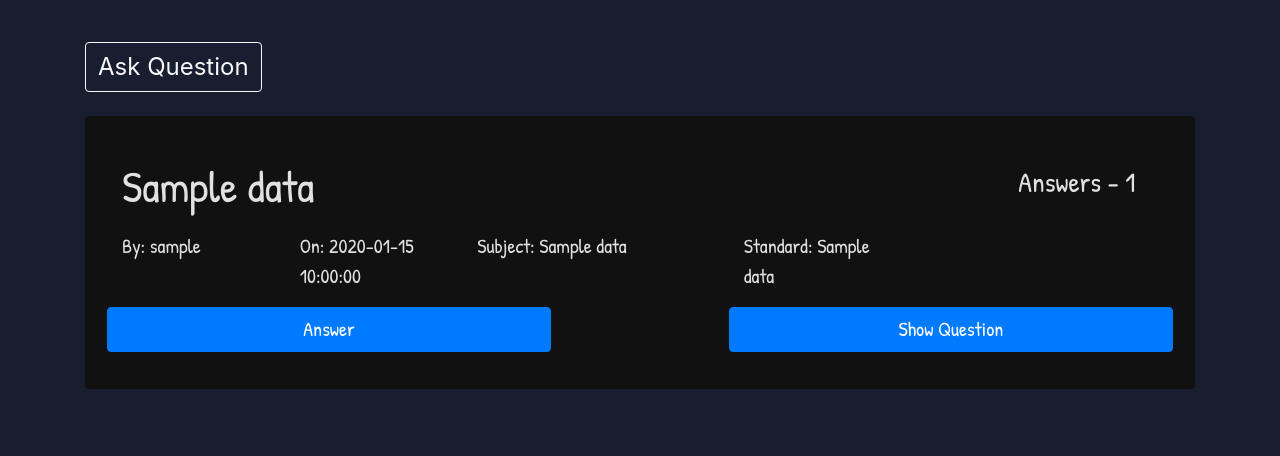
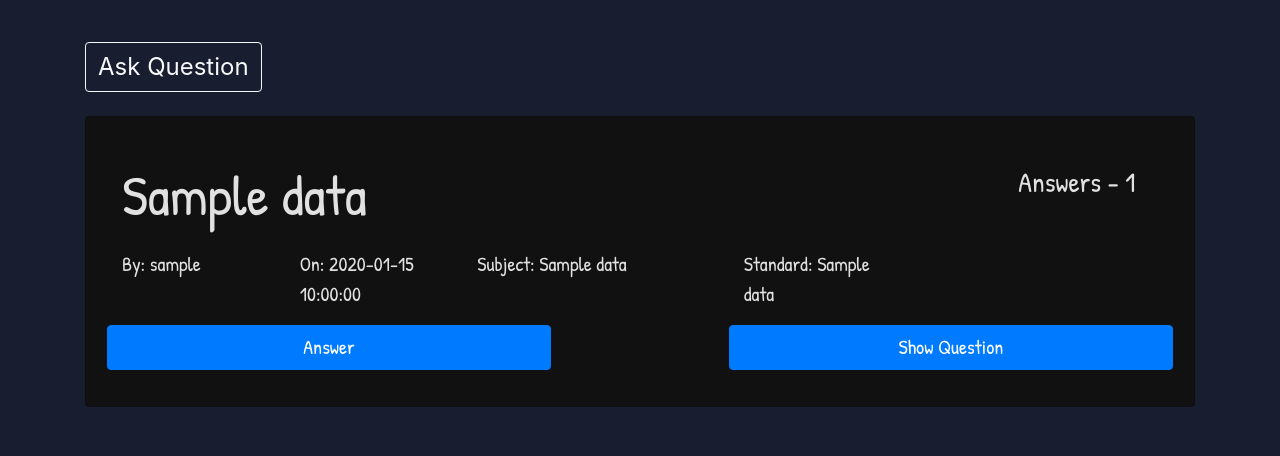
Before and after one commit to frost-head/The-Last-Night-Reads, a Python web app: template templates/questions.html in a window 1280 px wide. Shown: the part 344-800 px from the top of the page. Run offline with Jinja, Linux system fonts and the light colour scheme; the template is opened without the code that fills it: most values are stand-ins (such as "Sample title", 1, 10 or a date in 2020); some libraries are stand-ins or nearby versions.

Commit message:
minor design tweaks

```diff
--- a/main.py
+++ b/main.py
@@ -7,6 +7,7 @@ import os
 
 # CONFIG
 app = Flask(__name__)
+
 app.config['MYSQL_HOST'] = 'localhost'
 app.config['MYSQL_USER'] = 'root'
 app.config['MYSQL_PASSWORD'] = 'TonyStark@439751'
@@ -174,6 +175,7 @@ def askQuestion():
             mysql.connection.commit()
             cur.close()
             flash("successfully asked",'success')
+            return redirect(url_for('showQuestions'))
     else:
         flash("Please login before asking question.",'danger')
         return redirect('/profile')
@@ -253,4 +255,4 @@ def question(Qid):
 
 
 if __name__ == "__main__":
-    app.run(debug=True)
+    app.run(debug=True,host= '0.0.0.0')
--- a/templates/includes/Question.html
+++ b/templates/includes/Question.html
@@ -58,11 +58,11 @@ a_data - answer data
         font-family: "Patrick Hand";
     }
     .card-sub-title{
-        font-size: 4vmin;
+        font-size: 5.5vmin;
     }
 
     .card-title{
-        font-size: 5.5vmin;
+        font-size: 7.5vmin;
     }
     .User-date{
         font-size: 2.5vmin;
--- a/templates/questions.html
+++ b/templates/questions.html
@@ -42,7 +42,9 @@
                     <div class="row">
                         <a class="btn btn-primary User-date col-md-5" style="width: 99%; padding: 0.5vmax;" href={{url_for('answer', Qid = data['Qid'])}}>Answer</a>
 
-                        <div class="col-md-2"></div>
+                        <div class="col-md-2">
+                            <br>
+                        </div>
 
                         <a class="btn btn-primary User-date col-md-5" style="width: 99%; padding: 0.5vmax;" href={{url_for('question', Qid = data['Qid'])}}>Show Question</a>
 
@@ -59,7 +61,7 @@
 </div>
 <style>
     .card-title{
-        font-size: 5.5vmin;
+        font-size: 7vmin;
     }
     .User-date{
         font-size: 2.5vmin;
```
